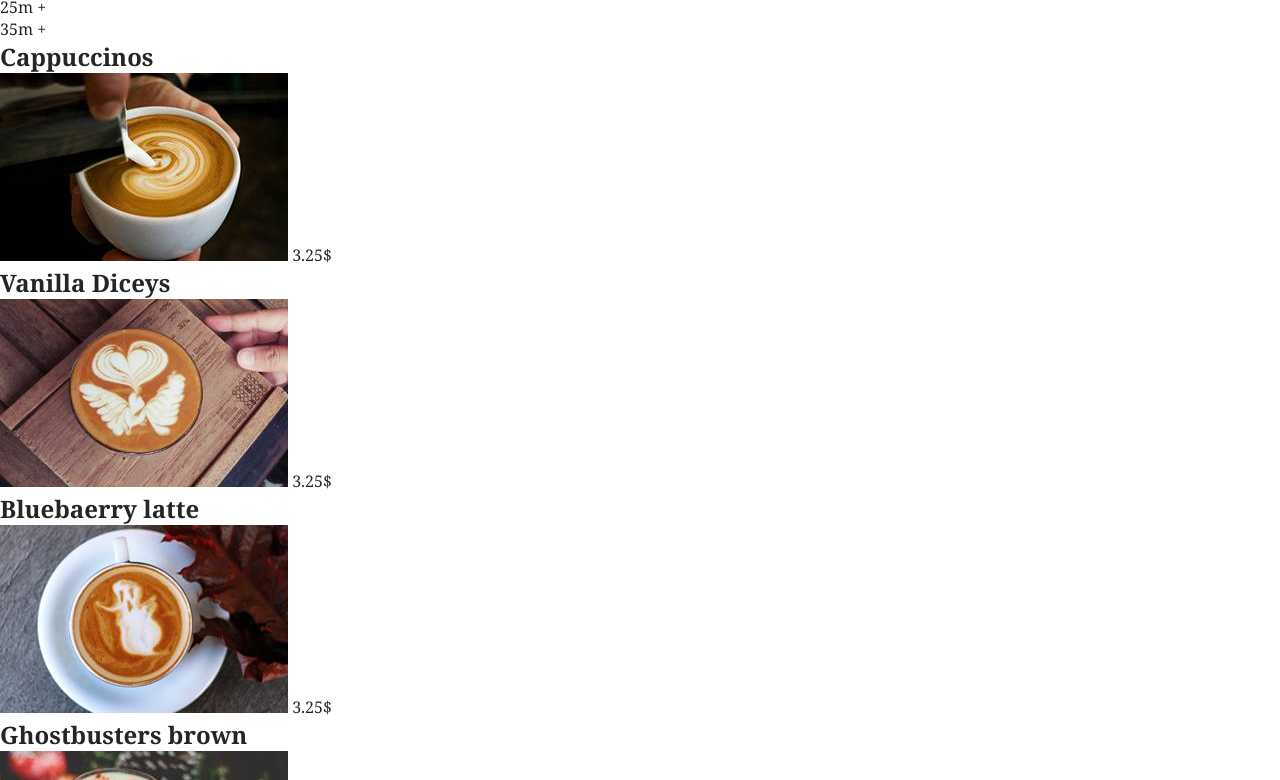
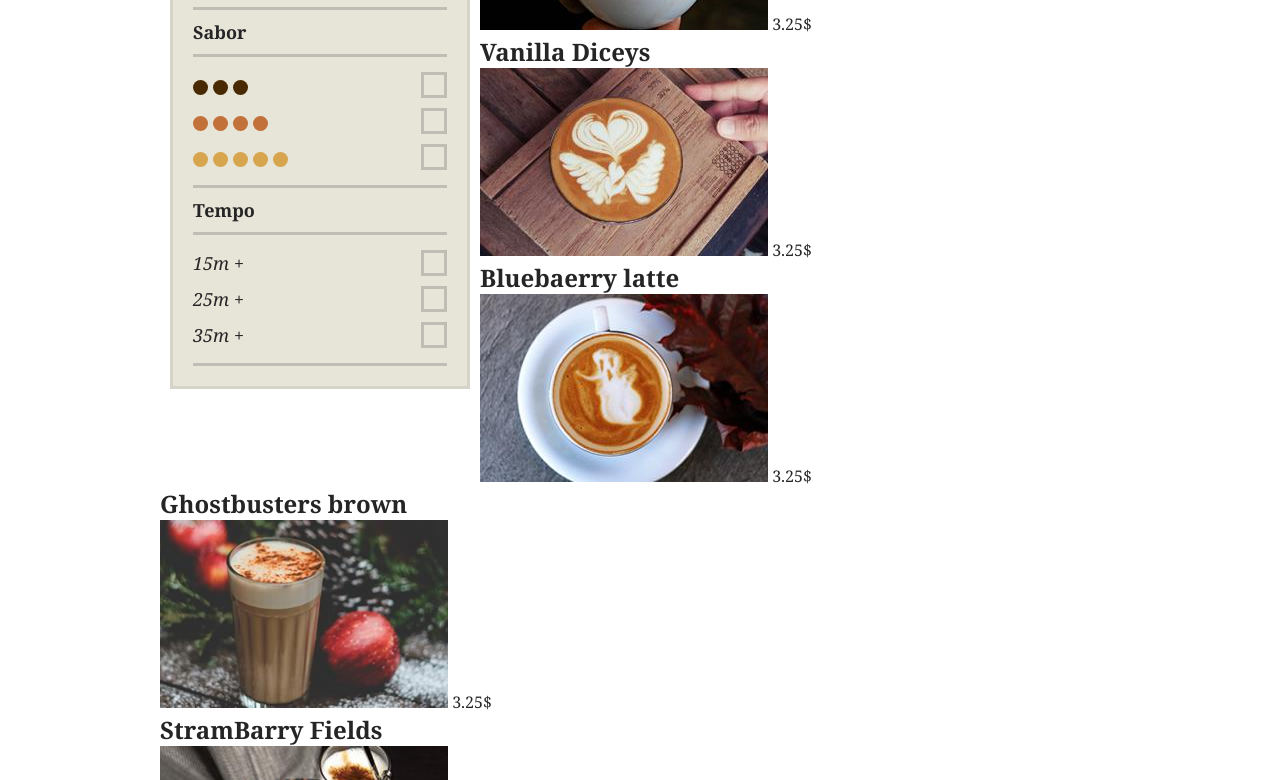
Before and after one commit to Mateustv/projectBrave, a plain HTML site: page secondBrave/bravePuro/index.html in a window 1280 px wide. Shown: the part 457-1237 px from the top of the page. Drawn offline with Linux system fonts and the light colour scheme.

Commit message:
Filtro acabado

```diff
--- a/secondBrave/bravePuro/css/style.css
+++ b/secondBrave/bravePuro/css/style.css
@@ -53,3 +53,68 @@ body {
 .header-menu li:first-child a::before {
   content: " ";
 }
+/* Conteudo */
+
+.container {
+  max-width: 960px;
+  margin: 0 auto;
+}
+/* Filtro */
+
+.filtro {
+  background: #e7e4d8;
+  border: 3px solid #d6d3c8;
+  margin: 0 10px;
+  width: 300px;
+  padding: 20px;
+  float: left;
+}
+.filtro h2 {
+  font-size: 1.125em;
+  padding: 10px 0;
+}
+.filtro ul {
+  border-top: 3px solid #c0beb4;
+  border-bottom: 3px solid #c0beb4;
+  padding: 10px 0;
+}
+.filtro li {
+  font-size: 1.125em;
+  font-style: italic;
+  line-height: 2;
+}
+.filtro li::after {
+  content: "";
+  display: block;
+  width: 20px;
+  height: 20px;
+  border: 3px solid #c0beb4;
+  float: right;
+  margin-top: 5px;
+}
+.sabor {
+  overflow: hidden;
+}
+.sabor span {
+  text-indent: -200px;
+  display: inline-block;
+  width: 15px;
+  height: 15px;
+  background: currentColor;
+  border-radius: 50%;
+  vertical-align: middle;
+}
+.sabor-1 {
+  color: #492901;
+  box-shadow: 20px 0 0 0 currentColor, 40px 0 0 0 currentColor;
+}
+.sabor-2 {
+  color: #c17139;
+  box-shadow: 20px 0 0 0 currentColor, 40px 0 0 0 currentColor,
+    60px 0 0 0 currentColor;
+}
+.sabor-3 {
+  color: #d7a54d;
+  box-shadow: 20px 0 0 0 currentColor, 40px 0 0 0 currentColor,
+    60px 0 0 0 currentColor, 80px 0 0 0 currentColor;
+}
--- a/secondBrave/bravePuro/index.html
+++ b/secondBrave/bravePuro/index.html
@@ -23,19 +23,19 @@
     </nav>
   </header>
 
-  <div>
-    <nav>
-      <h2>preços</h2>
+  <div class="container">
+    <nav class="filtro">
+      <h2>Preços</h2>
       <ul>
         <li>$</li>
         <li>$$</li>
         <li>$$$</li>
       </ul>
       <h2>Sabor</h2>
-      <ul>
-        <li></li>
-        <li></li>
-        <li></li>
+      <ul class="sabor">
+        <li><span class="sabor-1">Marrom</span></li>
+        <li><span class="sabor-2">Laranja</span></li>
+        <li><span class="sabor-3">Amarelo</span></li>
       </ul>
       <h2>Tempo</h2>
       <ul>
@@ -69,7 +69,7 @@
         <span>3.25$</span>
         <h2>Scane Comb</h2>
         </li>
-        <img src="img/cafe-6s.jpg" alt="Wild Bill">
+        <img src="img/cafe-6.jpg" alt="Wild Bill">
         <span>3.25$</span>
         <h2>Wild Bill</h2>
         </li>
```
